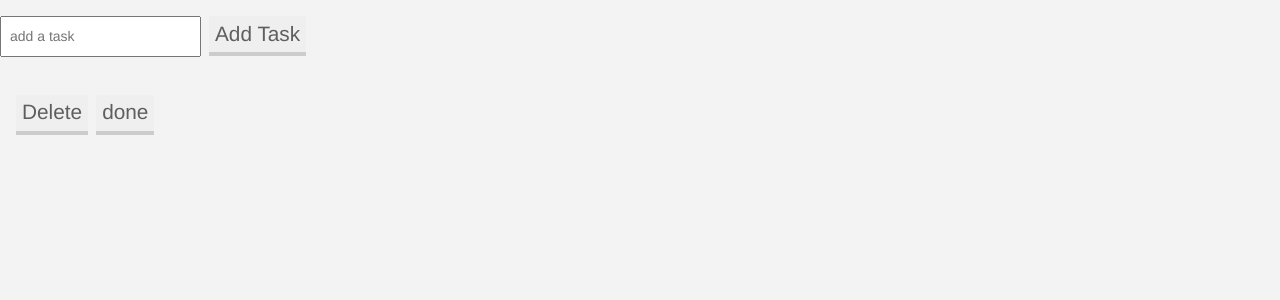
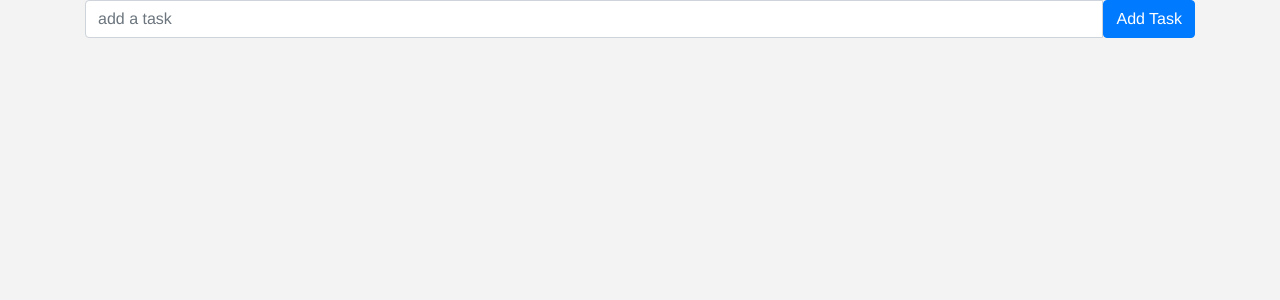
Before and after one commit to ptlergo/to-do-list, a React app: page / in a window 1280 px wide. Shown: the top 300 px of the page. Built offline with nearby package versions, Linux system fonts and the light colour scheme.

Commit message:
update input validations and display task component on conditional. used some react strap components

```diff
--- a/src/App.tsx
+++ b/src/App.tsx
@@ -45,12 +45,8 @@ export class App extends React.Component<{}, IState> {
     this.setState({ tasks });
   };
 
-  public handleChange = (e: React.ChangeEvent<HTMLInputElement>): void => {
-    const { value } = e.currentTarget;
-    if (value) {
-      this.setState({ currentTask: value });
-    }
-  };
+  public handleChange = (e: React.ChangeEvent<HTMLInputElement>): void =>
+    this.setState({ currentTask: e.currentTarget.value });
 
   public handleSubmit = (e: React.FormEvent<HTMLFormElement>): void => {
     e.preventDefault();
@@ -71,7 +67,7 @@ export class App extends React.Component<{}, IState> {
 
   public render(): JSX.Element {
     return (
-      <div>
+      <div className="container">
         <Form
           currentTask={this.state.currentTask}
           handleChange={this.handleChange}
@@ -111,7 +107,6 @@ export interface IFormProps {
   handleSubmit(e: any): void;
 }
 
-
 export interface IDisplayTaskProps {
   tasks: any;
   toggleDone(index: number): void;
--- a/src/components/DisplayTask.tsx
+++ b/src/components/DisplayTask.tsx
@@ -39,21 +39,26 @@ export default (props: IDisplayTaskProps): JSX.Element => {
   /**
    * [why] because im using map() i prefer to have something more flexible when it comes to handling the markup, hence renderTaskButtonsHtml()
    */
-  const renderHtml = (): JSX.Element =>
-    tasks.map((task: ITask, index: number) => {
+  const renderHtml = (): JSX.Element => {
+    const mappedTaskElements = tasks.map((task: ITask, index: number) => {
+      if (task.value !== "") {
         return (
           <article key={task.id} className="tdl-task">
             {renderTaskHtml(task)}
             {renderTaskButtonsHtml(task, index)}
           </article>
         );
+      }
     });
 
-  return <section>{renderHtml()}</section>;
+    return <section>{mappedTaskElements}</section>;
+  };
+
+  return renderHtml();
 };
 
 export interface ITaskButtonProps {
   action(): void;
   type: string;
-  taskStatus?:boolean;
+  taskStatus?: boolean;
 }
--- a/src/components/Form.tsx
+++ b/src/components/Form.tsx
@@ -1,18 +1,31 @@
 import * as React from "react";
 import { IFormProps } from "../App";
+import {
+  Button,
+  Form,
+  FormGroup,
+  Input,
+  InputGroup,
+  InputGroupAddon
+} from "reactstrap";
 
 export default (props: IFormProps) => {
   const { handleSubmit, currentTask, handleChange } = props;
   return (
-    <form>
-      <input
+    <Form className="form">
+      <InputGroup>
+        <Input
           type="text"
           placeholder="add a task"
           className="tdl-input"
           value={currentTask}
           onChange={handleChange}
         />
-      <button onClick={handleSubmit}>Add Task</button>
-    </form>
+
+        <Button color="primary" className="btn" onClick={handleSubmit}>
+          Add Task
+        </Button>
+      </InputGroup>
+    </Form>
   );
 };
--- a/src/styles/style.scss
+++ b/src/styles/style.scss
@@ -8,30 +8,30 @@ body {
   background-color: $background-grey;
 }
 
-button {
-  height: 2.5rem;
-  border: none;
-  font-size: 1.3rem;
-  border-bottom: 4px solid #ccc;
-  margin-left: .5rem;
-  cursor: pointer;
-  color: $button-grey;
-}
+// button {
+//   height: 2.5rem;
+//   border: none;
+//   font-size: 1.3rem;
+//   border-bottom: 4px solid #ccc;
+//   margin-left: .5rem;
+//   cursor: pointer;
+//   color: $button-grey;
+// }
 
-.container {
-  font-size: 1.3rem;
-}
+// .container {
+//   font-size: 1.3rem;
+// }
 
-.is-completed {
-  text-decoration: line-through;
-  color: $button-grey;
-}
+// .is-completed {
+//   text-decoration: line-through;
+//   color: $button-grey;
+// }
 
-.tdl-input {
-  padding: 0.5rem;
-  margin: 1rem 0;
-}
+// .tdl-input {
+//   padding: 0.5rem;
+//   margin: 1rem 0;
+// }
 
-.tdl-task {
-  padding: 0.5rem;
-}
+// .tdl-task {
+//   padding: 0.5rem;
+// }
```
Lines whose indentation alone changed are shown as unchanged.
